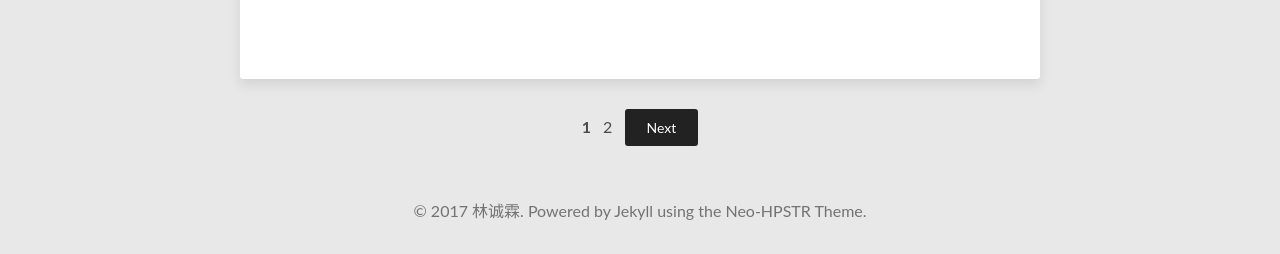
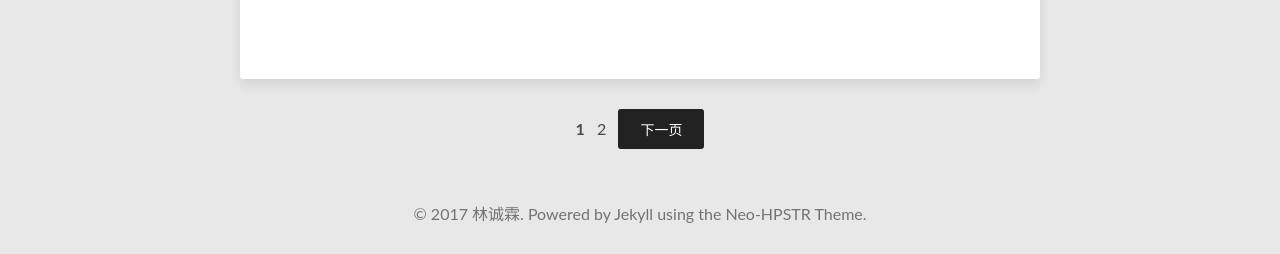
Before and after one commit to icielo/icielo.github.com, a Jekyll site: the page built from index.html, in a window 1280 px wide and 900 px high, scrolled down 2819 px. Shown: the part 643-897 px from the top of the window. Built offline with Jekyll 4.4.1, drawn with Linux system fonts in a browser that asks for light colours; the list of posts is cut into pages by our own code.

Commit message:
分页汉化

```diff
--- a/_includes/pagination.html
+++ b/_includes/pagination.html
@@ -4,9 +4,9 @@
     {% comment %} Link for previous page {% endcomment %}
     {% if paginator.previous_page %}
       {% if paginator.previous_page == 1 %}
-        <li><a href="{{ site.url }}/" class="btn">Previous</a></li>
+        <li><a href="{{ site.url }}/" class="btn">上一页</a></li>
       {% else %}
-        <li><a href="{{ site.url }}/page{{ paginator.previous_page }}/" class="btn">Previous</a></li>
+        <li><a href="{{ site.url }}/page{{ paginator.previous_page }}/" class="btn">上一页</a></li>
       {% endif %}
     {% endif %}
 
@@ -59,7 +59,7 @@
       Link next page
     {% endcomment %}
     {% if paginator.next_page %}
-      <li><a href="{{ site.url }}/page{{ paginator.next_page }}/" class="btn">Next</a></li>
+      <li><a href="{{ site.url }}/page{{ paginator.next_page }}/" class="btn">下一页</a></li>
     {% endif %}
   </ul>
 </div>
```
Also changed, not shown: _posts/2017-02-27-30岁清单.md (+1 -1 lines).
